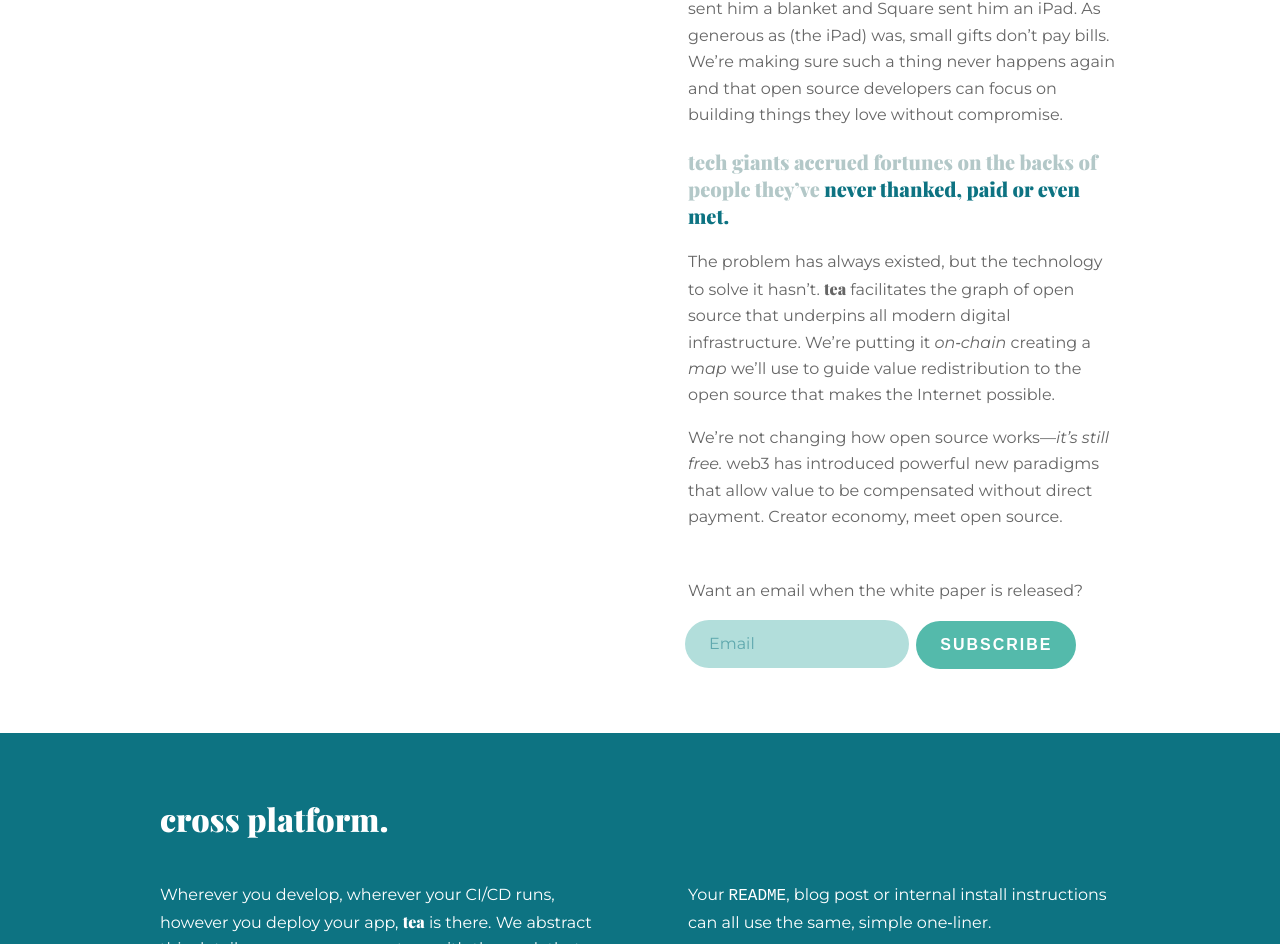
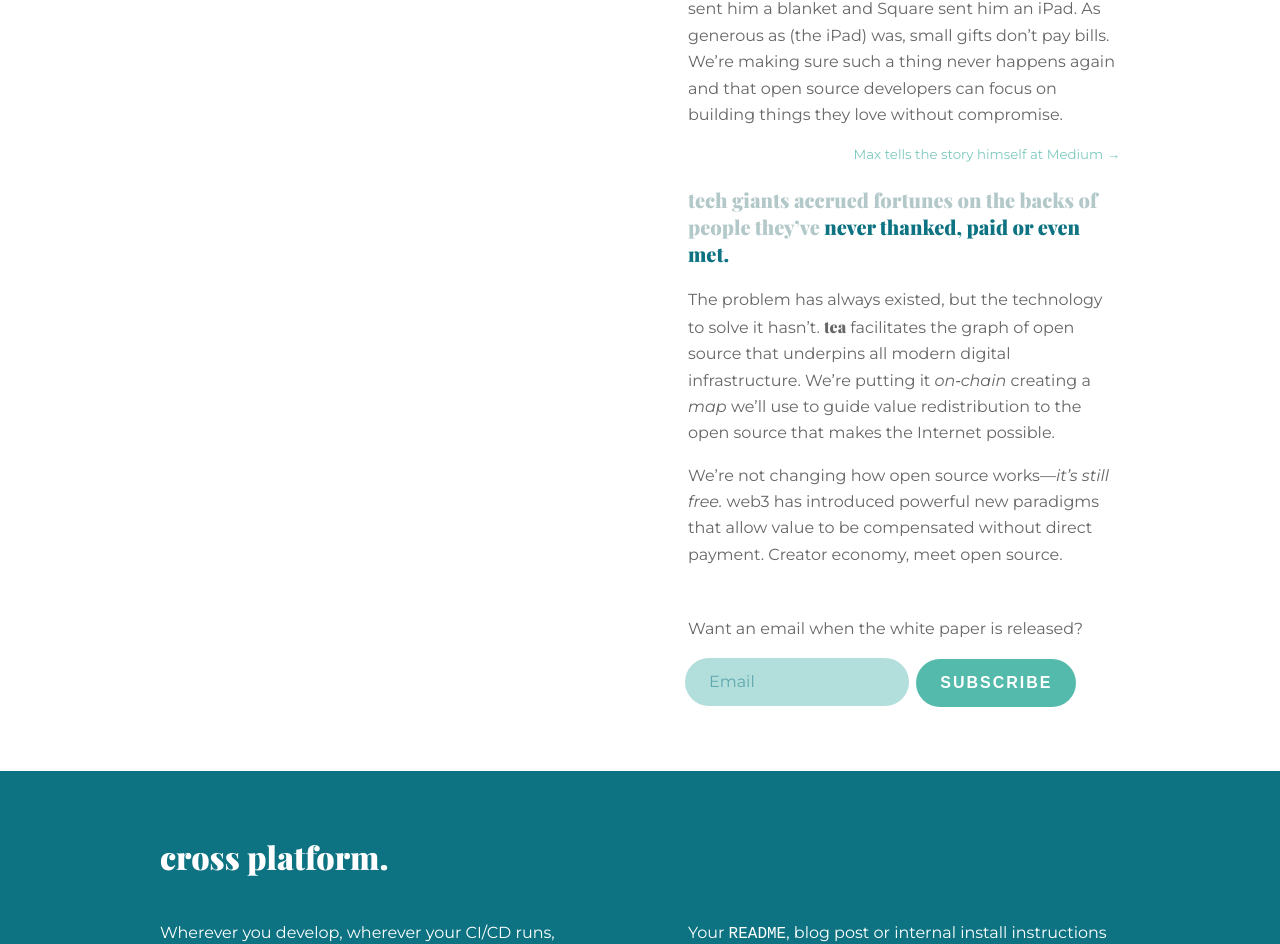
Before and after one commit to will0101/www, a plain HTML site: page index.html in a window 1280 px wide. Shown: the part 1753-2697 px from the top of the page. Drawn offline with nearby package versions, Linux system fonts and the light colour scheme.

Commit message:
Link to Medium post in sensible place

```diff
--- a/index.html
+++ b/index.html
@@ -93,6 +93,9 @@
           As generous as (the iPad) was, small gifts don’t pay bills.
           We’re making sure such a thing never happens again and that open source developers
             can focus on building things they love without compromise.
+        </p>
+        <p style="font-size: smaller; text-align: right">
+          <a href="https://medium.com/teaxyz/tea-brew-478a9e736638">Max tells the story himself at Medium →</a>
         </p>
         <h3><span class="alt">Tech giants accrued fortunes on the backs of people they’ve</span> never thanked, paid or even met.</h3>
         <p>
```
